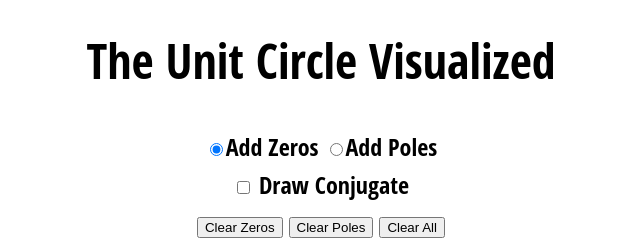
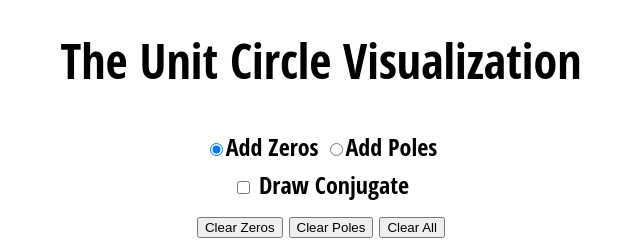
Before and after one commit to joeadham/DSP-Task-5, a Flask app: page / in a window 1280 px wide. Shown: the top 244 px of the page, without its empty margins (319-959 px from the left). Run offline with Flask 2, Linux system fonts and the light colour scheme; some libraries are stand-ins or nearby versions.

Commit message:
ctx error

```diff
--- a/templates/layouts/page.html
+++ b/templates/layouts/page.html
@@ -5,6 +5,7 @@
   <title>Digital Filter Design</title>
 </head>
 <script src="https://cdn.jsdelivr.net/npm/chart.js"></script>
+<script src="https://cdn.jsdelivr.net/npm/p5@1.2.0/lib/p5.js"></script>
 
 <script src="https://ajax.googleapis.com/ajax/libs/jquery/1.9.1/jquery.min.js"></script>
 <script src="https://code.highcharts.com/highcharts.js"></script>
@@ -12,7 +13,7 @@
 <script src="https://code.highcharts.com/modules/draggable-points.js"></script>
 
 <body onload="draw();">
-  <h1 id="title">The Unit Circle Visualized</h1>
+  <h1 id="title">The Unit Circle Visualization</h1>
   <label>
     <input type="radio" id="zero" name="add" checked="true" />Add Zeros
     <input type="radio" id="pole" name="add" />Add Poles
@@ -53,6 +54,12 @@
       <canvas id="chart3" height="400" width="500"></canvas>
     </div>
   </div>
+  <body>
+    <div>
+      <canvas id="marina"></canvas>
+    </div>
+  </body>
+
 
   <script src="/static/js/graph.js"></script>
 </body>
--- a/templates/static/js/graph.js
+++ b/templates/static/js/graph.js
@@ -86,11 +86,11 @@ function draw() {
   ctx.moveTo(centerX - unitCircleRadius, centerY);
   ctx.lineTo(centerX + unitCircleRadius, centerY);
 
-  ctx.fillStyle = "black";
+  ctx.fillStyle = "white";
   ctx.fill();
 
   ctx.lineWidth = 4;
-  ctx.strokeStyle = "#8a2f50";
+  ctx.strokeStyle = "black";
   ctx.stroke();
 
   ctx.closePath();
@@ -105,7 +105,7 @@ function draw() {
     ctx.moveTo(poles[i].x + poleSize, poles[i].y - poleSize);
     ctx.lineTo(poles[i].x - poleSize, poles[i].y + poleSize);
 
-    ctx.strokeStyle = "#ffffff";
+    ctx.strokeStyle = "black";
     ctx.stroke();
 
     ctx.closePath();
@@ -115,7 +115,7 @@ function draw() {
     var ctx = canvas.getContext("2d");
     ctx.beginPath();
 
-    ctx.fillStyle = "#ffffff"; // Red color
+    ctx.fillStyle = "#black"; // Red color
 
     ctx.arc(zeros[i].x, zeros[i].y, zeroSize, 0, Math.PI * 2, true);
 
@@ -155,7 +155,7 @@ function drawCoordinates(x, y, flagZero) {
         y,
         isDragging: false
       });
-      ctx.fillStyle = "#ffffff"; // Red color
+      ctx.fillStyle = "black";
 
       ctx.arc(x, y, zeroSize, 0, Math.PI * 2, true);
 
@@ -167,7 +167,7 @@ function drawCoordinates(x, y, flagZero) {
           y,
           isDragging: false
         });
-        ctx.fillStyle = "#ffffff"; // Red color
+        ctx.fillStyle = "black";
 
         ctx.arc(x, y, zeroSize, 0, Math.PI * 2, true);
 
@@ -186,7 +186,7 @@ function drawCoordinates(x, y, flagZero) {
       ctx.moveTo(x + poleSize, y - poleSize);
       ctx.lineTo(x - poleSize, y + poleSize);
 
-      ctx.strokeStyle = "#ffffff";
+      ctx.strokeStyle = "black";
       ctx.stroke();
       if (conj) {
         y = 2 * centerY - y
@@ -200,7 +200,7 @@ function drawCoordinates(x, y, flagZero) {
         ctx.moveTo(x + poleSize, y - poleSize);
         ctx.lineTo(x - poleSize, y + poleSize);
 
-        ctx.strokeStyle = "#ffffff";
+        ctx.strokeStyle = "black";
         ctx.stroke();
       }
     }
@@ -476,17 +476,20 @@ WebFontConfig = {
 
 
 //marinaa
+canvas2 = document.getElementById('marina')
+
 
 let xvals = [];
 let yvals = [];
 let bvals = [];
 
-function setup_marina() {
-  createCanvas(720, 400);
-  strokeWeight(2);
-}
+// function setup_marina() {
+//   ctx.createCanvas(720, 400);
+//   ctx.strokeWeight(2);
+// }
 
 function draw_marina() {
+  let ctx = canvas2.getContext("2d");
   background(237, 34, 93);
 
   for (let i = 1; i < width; i++) {
@@ -504,21 +507,26 @@ function draw_marina() {
     bvals[width - 1] = 255;
   }
 
-  fill(255);
-  noStroke();
-  rect(0, height / 3, width, height / 3 + 1);
+  ctx.fill(255);
+  ctx.noStroke();
+  ctx.rect(0, height / 3, width, height / 3 + 1);
 
   for (let i = 1; i < width; i++) {
-    stroke(255);
-    point(i, xvals[i] / 3);
-    stroke(0);
-    point(i, height / 3 + yvals[i] / 3);
-    stroke(255);
-    line(
+    ctx.stroke(255);
+    ctx.point(i, xvals[i] / 3);
+    ctx.stroke(0);
+    ctx.point(i, height / 3 + yvals[i] / 3);
+    ctx.stroke(255);
+    ctx.line(
       i,
       (2 * height) / 3 + bvals[i] / 3,
       i,
       (2 * height) / 3 + bvals[i - 1] / 3
     );
   }
+  canvas.width = 720;
+canvas.height = 400;
+
+
+  draw();
 }
```
